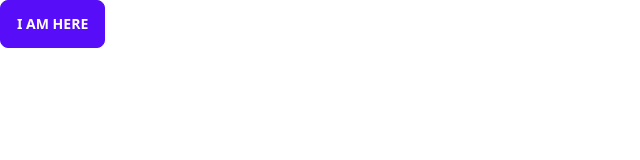
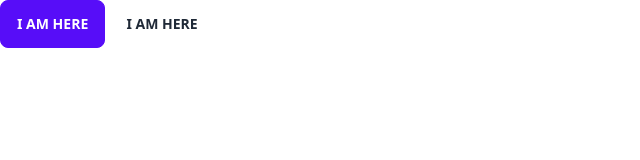
Before and after one commit to sohanemon/best-five, a plain HTML site: page index.html in a window 1280 px wide. Shown: the whole page, without its empty margins (0-640 px from the left). Drawn offline with nearby package versions, Linux system fonts and the light colour scheme.

Commit message:
second commit

```diff
--- a/index.html
+++ b/index.html
@@ -14,6 +14,8 @@
   </head>
   <body>
     <button class="btn btn-primary">I am here</button>
+    <button class="btn btn-ghost">I am here</button>
+
     <script src="./script/app.js"></script>
   </body>
 </html>
```
